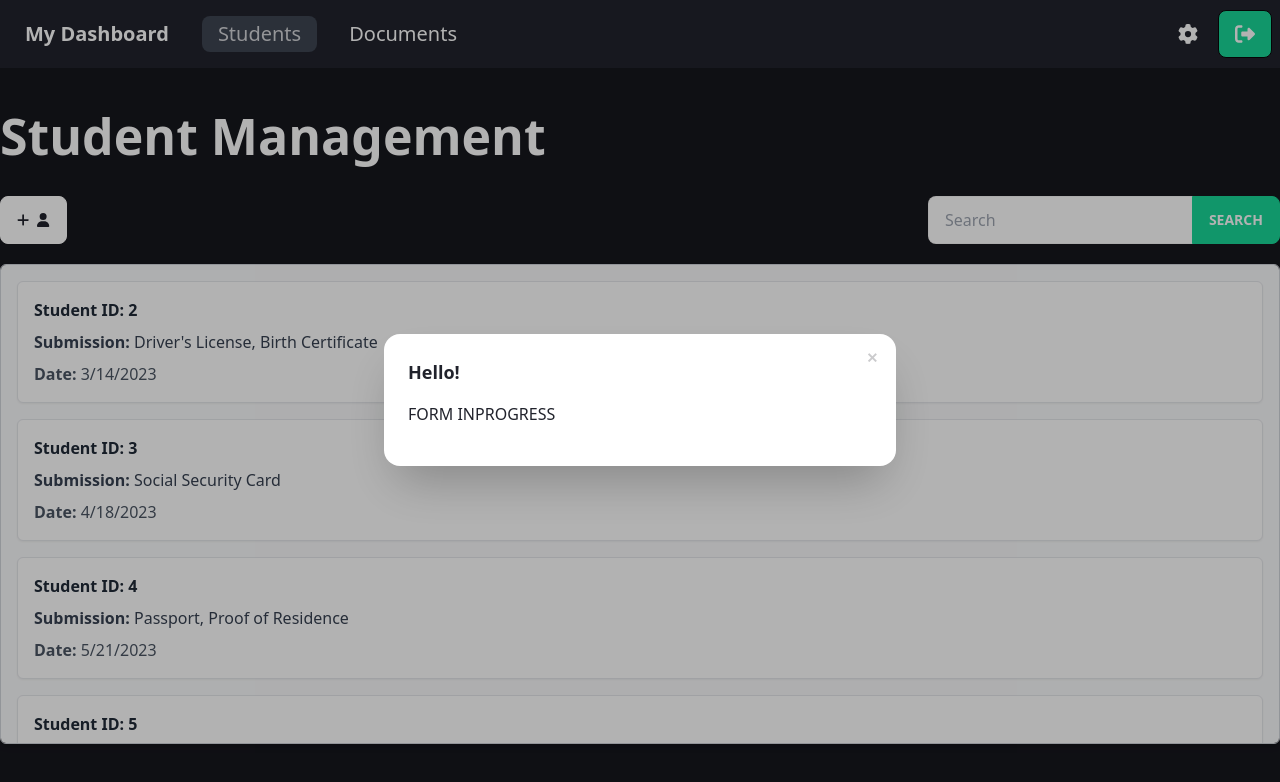
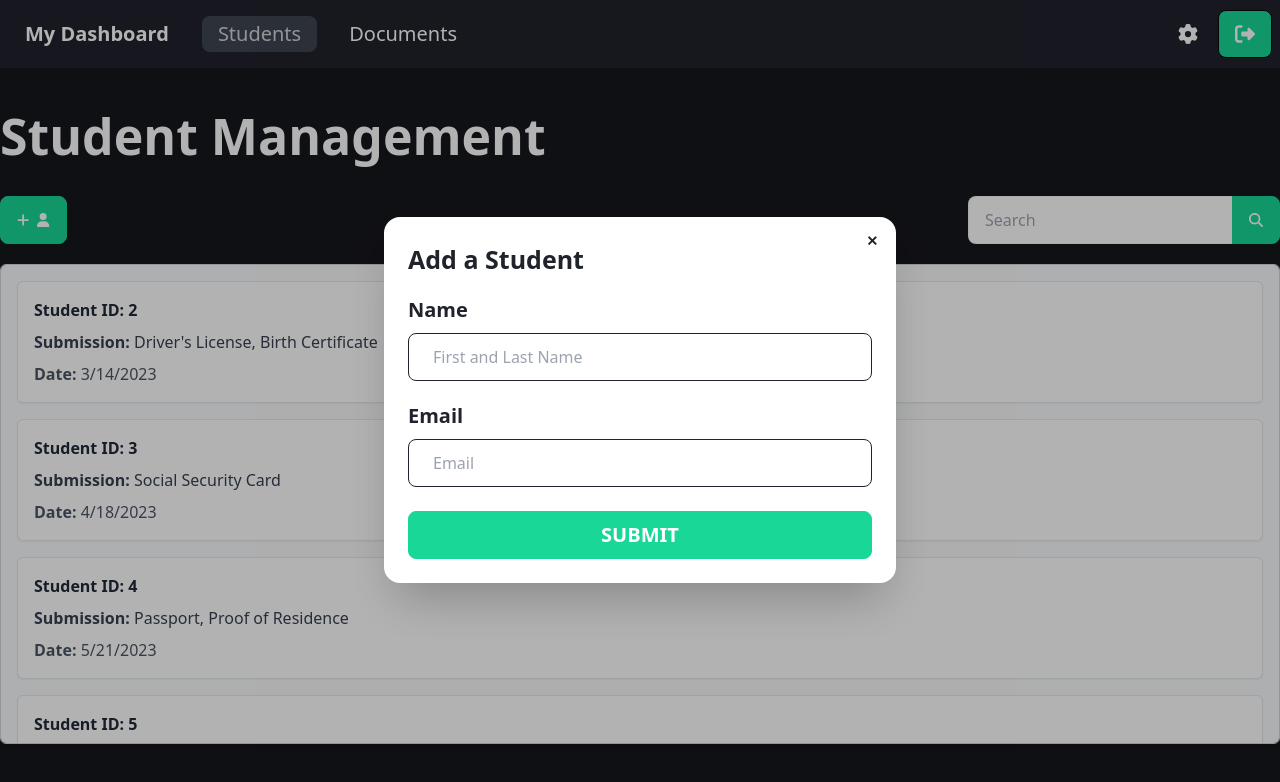
Before and after one commit to LyhongPeou/UWFrontEnd, a React (Vite) app: page /admin/student_management in a window 1280 px wide. Both pictures are taken after a click on the button 33 px from the left and 220 px from the top of the page. Shown: the top 782 px of the page. Built offline with nearby package versions, Linux system fonts and the light colour scheme.

Commit message:
Finished Modal and add another SVG image

```diff
--- a/src/components/pages/AdminViews/StudentManagement.jsx
+++ b/src/components/pages/AdminViews/StudentManagement.jsx
@@ -1,37 +1,79 @@
+import { useState, useRef } from "react";
 import { styles } from "../../../styles"
 import { FontAwesomeIcon } from '@fortawesome/react-fontawesome';
-import { faPlus, faUser } from "@fortawesome/free-solid-svg-icons"
+import { faPlus, faUser, faMagnifyingGlass } from "@fortawesome/free-solid-svg-icons"
 import { notificationList } from "../../constants";
 
 const StudentManagement = () => {
+
+    const [infoModal, setinfoModal] = useState({
+        name: "",
+        email: "",
+        studentID: "",
+    });
+
+    const onChangeHandler = (e) => {
+        const { name, value } = e.target;
+        setinfoModal({ ...infoModal, [name]: value })
+    };
 
     return <>
 
         <h1 className={`${styles.dashHeadText} mb-5 `}> Student Management </h1>
         <div className="flex flex-row justify-between">
         <div className="indicator">
-                <button className="btn border border-white join-item bg-white text-white hover:underline hover:bg-white" onClick={()=>document.getElementById('my_modal_3').showModal()}>
-                    <FontAwesomeIcon icon={faPlus} className="text-accent"/>
-                    <FontAwesomeIcon icon={faUser} className="text-accent"/>
+                <button className="btn border border-secondary join-item bg-secondary text-white hover:underline hover:bg-secondary" onClick={()=>document.getElementById('my_modal_3').showModal()}>
+                    <FontAwesomeIcon icon={faPlus} className="text-white"/>
+                    <FontAwesomeIcon icon={faUser} className="text-white"/>
                 </button>
                 <dialog id="my_modal_3" className="modal">
                 <div className="modal-box bg-white">
                     <form method="dialog">
-                        <button className="btn btn-sm btn-circle btn-ghost absolute right-2 top-2">✕</button>
+                        <button className="btn btn-sm btn-circle btn-ghost absolute right-2 top-2 text-accent">✕</button>
                     </form>
-                    <h3 className="font-bold text-lg text-accent">Hello!</h3>
-                    <p className="py-4 text-accent">FORM INPROGRESS</p>
+                    <h3 className="font-bold text-[25px] text-accent mb-4">Add a Student</h3>
+                    <label className="flex flex-col text-white border-accent">
+                            <span className="font-meduim mb-2 text-[20px] text-accent font-bold">
+                                Name
+                            </span>
+                            <input
+                                type="text"
+                                placeholder="First and Last Name"
+                                name="name"
+                                onChange={onChangeHandler}
+                                className={`${styles.inputText} border border-accent mb-5`}
+                            />
+                    </label>
+                    <label className="flex flex-col text-white">
+                        <span className="font-meduim mb-2 text-[20px] text-accent font-bold">
+                            Email
+                        </span>
+                        <input
+                            type="text"
+                            placeholder="Email"
+                            name="email"
+                            onChange={onChangeHandler}
+                            className={`${styles.inputText} border border-accent`}
+                        />
+                    </label>
+                    <div className="flex justify-center">
+                        <button className="btn bg-secondary text-white text-[20px] border border-secondary mt-6 hover:bg-secondary hover:border-secondary w-full">
+                            Submit
+                        </button>
+                    </div>
                 </div>
                 </dialog>
                 </div>
             <div className="join">
                 <div>
                     <div>
-                    <input className="input input-bordered join-item bg-white text-accent" placeholder="Search"/>
+                    <input className="input input-bordered join-item bg-white text-accent " placeholder="Search"/>
                     </div>
                 </div>
                 <div className="indicator">
-                    <button className="btn border border-secondary join-item bg-secondary text-white hover:underline hover:bg-secondary">Search</button>
+                    <button className="btn border border-secondary join-item bg-secondary text-white hover:underline hover:bg-secondary">
+                        <FontAwesomeIcon icon={faMagnifyingGlass} className="text-white"/>
+                    </button>
                 </div>
             </div>
         </div>
```
Also changed, not shown: src/components/images/auth2.svg (added).
